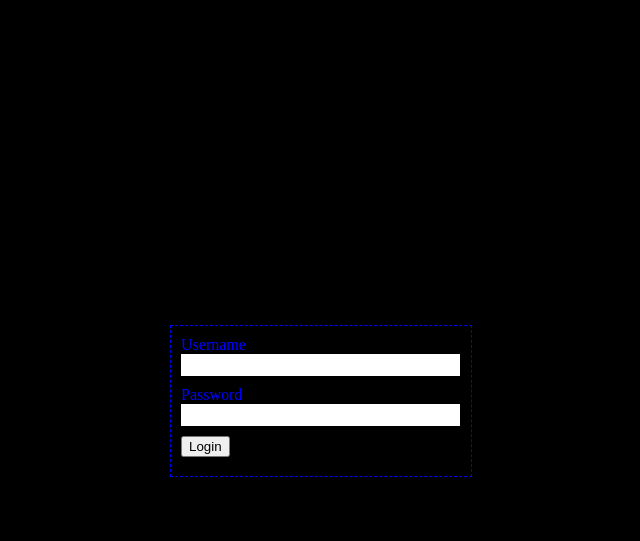
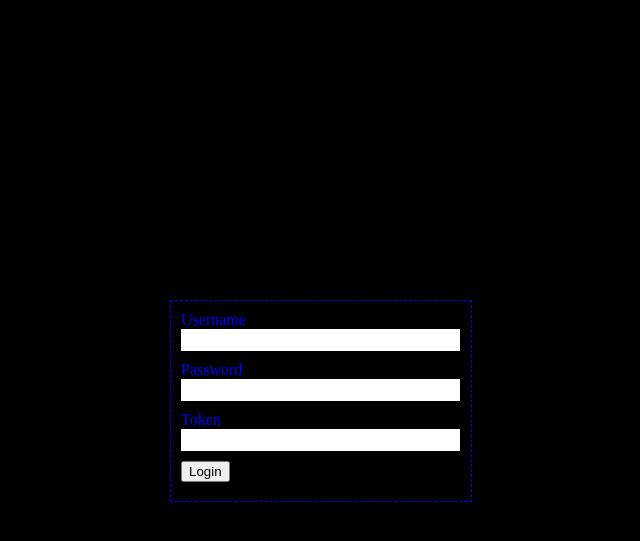
Before and after one commit to jrozner/BroCTF, a PHP site: page / in a window 1280 px wide. Shown: the top 541 px of the page, without its empty margins (320-960 px from the left). Run offline with PHP 8.4, Linux system fonts and the light colour scheme.

Commit message:
added front end code

```diff
--- a/challenges/multifactor_brahthentication/www/css/styles.css
+++ b/challenges/multifactor_brahthentication/www/css/styles.css
@@ -5,11 +5,11 @@ body {
 
 #login {
   width: 300px;
-  height: 150px;
+  height: 200px;
   position: absolute;
   top: 50%;
   left: 50%;
-  margin: -75px 0 0 -150px;
+  margin: -100px 0 0 -150px;
   border: 1px dashed #00f;
 }
 
@@ -26,6 +26,5 @@ div.fields {
 }
 
 p#msg {
-  float: right;
-  margin: 0 5px 1px 0;
+  margin: 0 auto;
 }
--- a/challenges/multifactor_brahthentication/www/index.html
+++ b/challenges/multifactor_brahthentication/www/index.html
@@ -4,6 +4,7 @@
     <title>Multifactor BRAHthentication</title>
     <link rel="stylesheet" href="css/styles.css" media="screen" />
     <script src="js/jquery-1.7.2.min.js" type="text/javascript"></script>
+    <script src="js/application.js" type="text/javascript"></script>
   </head>
   <body>
     <div id="login">
@@ -16,9 +17,13 @@
         <input type="password" name="password" id="password" />
       </div>
       <div class="fields">
-        <button>Login</button>
+        <label for="token">Token</label><br />
+        <input type="text" name="token" id="token" />
+      </div>
+      <div class="fields">
+        <button id="loginButton">Login</button>
+      </div>
         <p id="msg"></p>
-      </div>
     </div>
   </body>
 </html>
--- /dev/null
+++ b/challenges/multifactor_brahthentication/www/js/application.js
@@ -0,0 +1,34 @@
+(function() {
+  $(document).ready(function() {
+    $('#loginButton').on('click', submitLogin);
+  });
+})();
+
+function submitLogin(evt) {
+  var username = $('#username').val();
+  var password = $('#password').val();
+  var token = $('#token').val();
+
+  $.ajax({
+    'url': 'login.php',
+    'type': 'post',
+    'data':'username='+username+'&password='+password+'&token='+token,
+    'success': displayResponse,
+    'error': displayError,
+  });
+}
+
+function displayResponse(data, status, xhr) {
+  if (typeof data.msg === undefined)
+    return;
+
+  $('#msg').text(data.msg);
+}
+
+function displayError(xhr, status, error) {
+  if (typeof error.msg === undefined)
+    return;
+
+  var msg = JSON.parse(xhr.responseText).msg
+  $('#msg').text(msg);
+}
```
